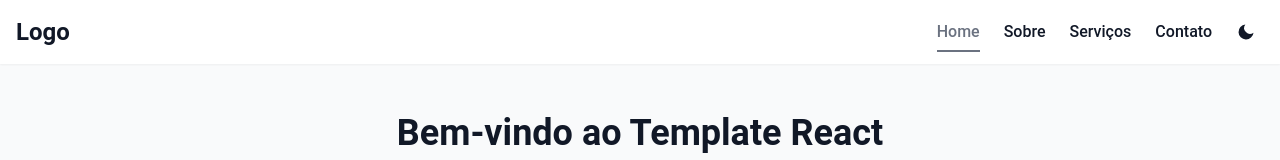
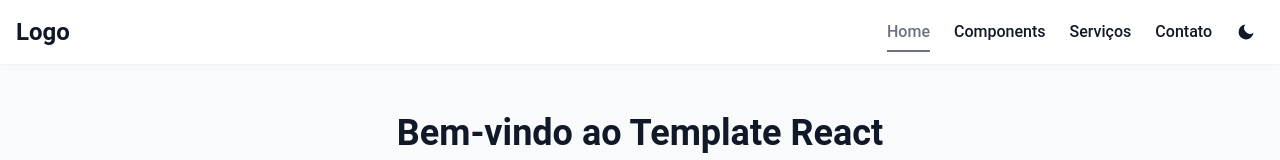
Before and after one commit to thiagopedro99/template-react, a React (Vite) app: page / in a window 1280 px wide. Shown: the top 160 px of the page. Built offline with nearby package versions, Linux system fonts and the light colour scheme.

Commit message:
feat: Update navbar

```diff
--- a/src/components/navbar/index.tsx
+++ b/src/components/navbar/index.tsx
@@ -29,7 +29,7 @@ interface NavbarProps {
 
 const defaultMenuItems: MenuItem[] = [
   { label: "Home", path: "/" },
-  { label: "Sobre", path: "/sobre" },
+  { label: "Components", path: "/components" },
   { label: "Serviços", path: "/servicos" },
   { label: "Contato", path: "/contato" },
 ];
```
